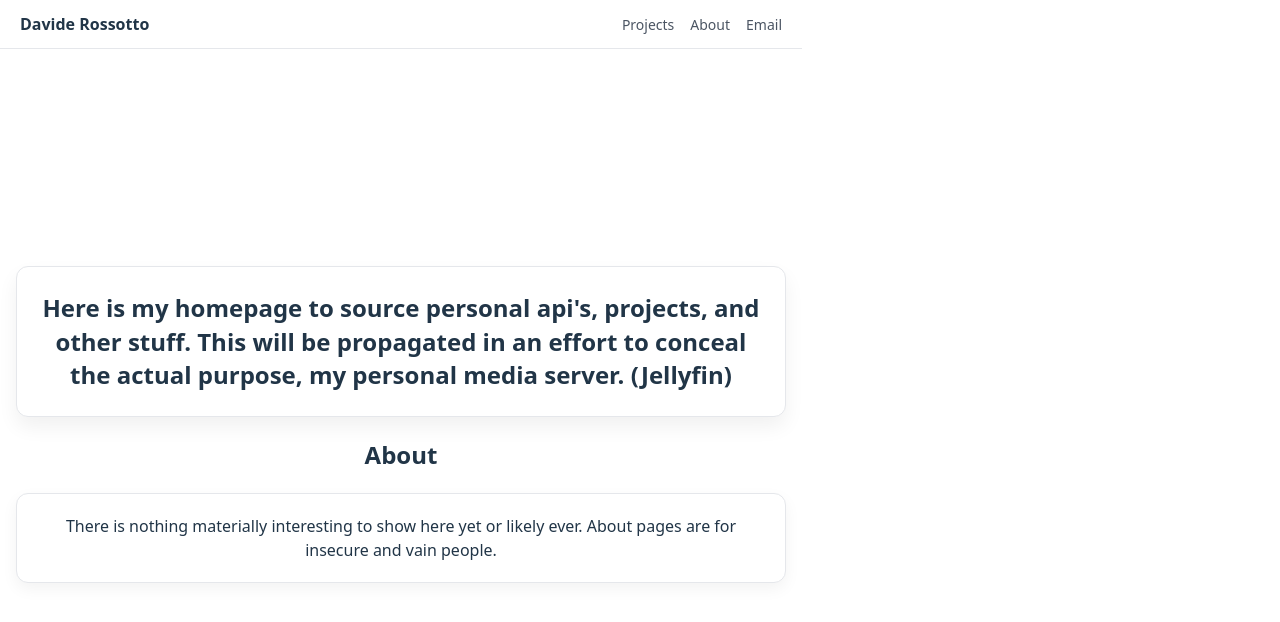
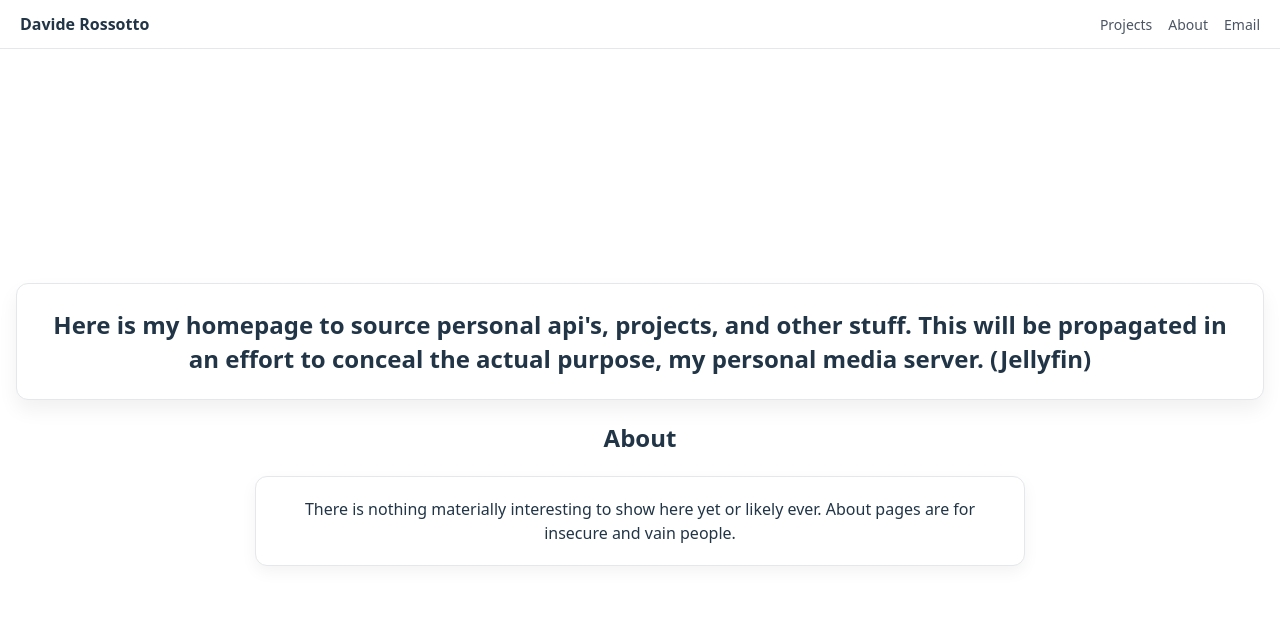
Before and after one commit to drossotto/daviderossotto-site, a React (Vite) app in the folder daviderossotto-site/: page / in a window 1280 px wide. Shown: the top 622 px of the page. Built offline with nearby package versions, Linux system fonts and the light colour scheme.

Commit message:
Fix scaling mistake

```diff
--- a/daviderossotto-site/src/App.tsx
+++ b/daviderossotto-site/src/App.tsx
@@ -58,7 +58,6 @@ export default function App() {
       <main style={main}>
         <div
           style={{
-            maxWidth: 720,
             padding: "24px",
             border: "1px solid #e5e7eb",
             borderRadius: 12,
```
